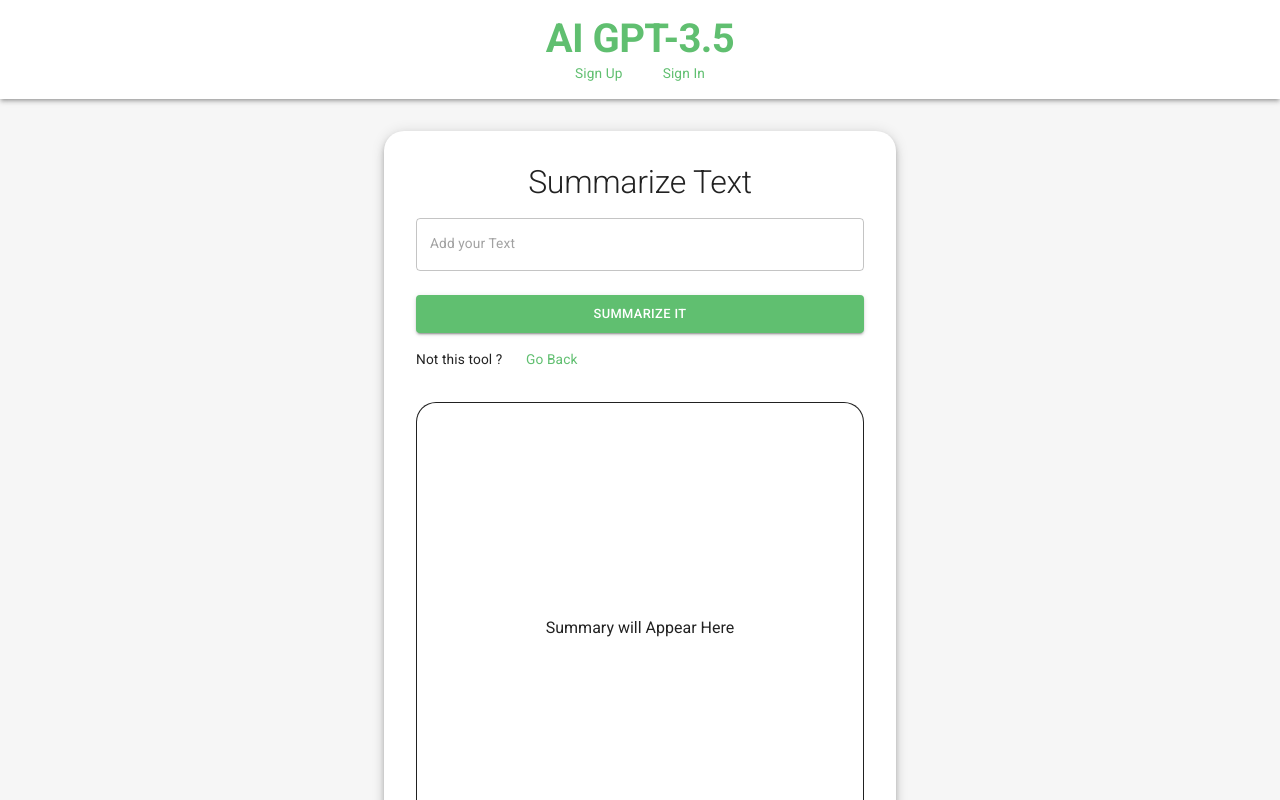
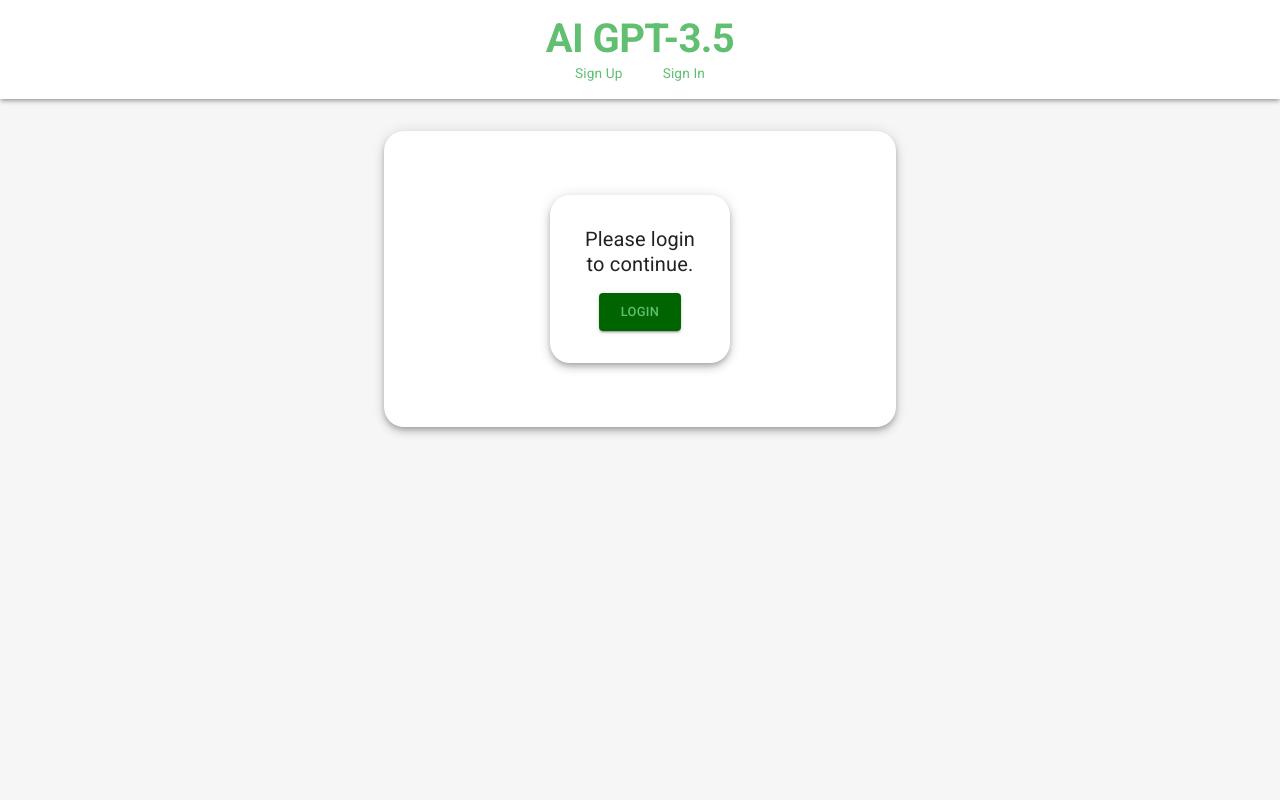
Before and after one commit to SundramAgarwal/personal-gpt-frontend, a React (Create React App) app: page /summary in a window 1280 px wide. Shown: the top 800 px of the page. Built offline with nearby package versions, Linux system fonts and the light colour scheme; no server answers.

Commit message:
logged in added

```diff
--- a/src/pages/Homepage.js
+++ b/src/pages/Homepage.js
@@ -1,13 +1,24 @@
 import React from "react";
-import { Box, Typography, Card, Stack } from "@mui/material";
-import { useNavigate } from "react-router-dom";
+import {
+  Box,
+  Typography,
+  Card,
+  Stack,
+  Button,
+  useTheme,
+  useMediaQuery,
+} from "@mui/material";
+import { Link, useNavigate } from "react-router-dom";
 import DescriptionRounded from "@mui/icons-material/DescriptionRounded";
 import FormatAlignLeftOutlined from "@mui/icons-material/FormatAlignLeftOutlined";
 import ChatRounded from "@mui/icons-material/ChatRounded";
+
 const Homepage = () => {
+  const theme = useTheme();
+  const loggedIn = JSON.parse(localStorage.getItem("authToken"));
+  const isNotMobile = useMediaQuery("(min-width: 1000px");
   const navigate = useNavigate();
   return (
-    <>
     <Box
       sx={{
         display: "flex",
@@ -21,6 +32,8 @@ const Homepage = () => {
         },
       }}
     >
+      {loggedIn ? (
+        <>
           <Box p={2}>
             <Typography variant="h4" mb={2} fontWeight="bold">
               Text Generation
@@ -177,8 +190,41 @@ const Homepage = () => {
               </Stack>
             </Card>
           </Box>
+        </>
+      ) : (
+        <>
+          <Box
+            width={isNotMobile ? "40%" : "80%"}
+            p={"2rem"}
+            m={"2rem auto"}
+            borderRadius={5}
+            sx={{ boxShadow: 5 }}
+            backgroundColor={theme.palette.background.alt}
+            textAlign="center"
+          >
+            <Typography variant="h4" mb={2}>
+              Please login to continue.
+            </Typography>
+            <Button
+              component={Link}
+              to="/login"
+              variant="contained"
+              size="large"
+              sx={{
+                color: "white",
+                animation: "blink 0.1s infinite alternate", // Faster blinking (0.5s)
+                "@keyframes blink": {
+                  "0%": { backgroundColor: "green" },
+                  "100%": { backgroundColor: "darkgreen" },
+                },
+              }}
+            >
+              Login
+            </Button>
           </Box>
         </>
+      )}
+    </Box>
   );
 };
 
--- a/src/pages/Summary.js
+++ b/src/pages/Summary.js
@@ -11,10 +11,11 @@ import {
 } from "@mui/material";
 import axios from "axios";
 import React, { useState } from "react";
-import { Link } from "react-router-dom";
+import { Link, useNavigate } from "react-router-dom";
 
 const Summary = () => {
   const theme = useTheme();
+  const loggedIn = JSON.parse(localStorage.getItem("authToken"));
   const isNotMobile = useMediaQuery("(min-width: 1000px");
 
   const [text, setText] = useState("");
@@ -22,7 +23,7 @@ const Summary = () => {
   const [error, setError] = useState("");
   const [showError, setShowError] = useState(false); // New state to control Collapse visibility
   const BACKEND_URL = process.env.REACT_APP_BACKEND_URL;
-
+  const navigate = useNavigate();
   const handleSubmit = async (e) => {
     e.preventDefault();
     try {
@@ -61,6 +62,8 @@ const Summary = () => {
           {error}
         </Alert>
       </Collapse>
+      {loggedIn ? (
+        <>
           <form onSubmit={handleSubmit}>
             <Typography variant="h2" textAlign={"center"}>
               Summarize Text
@@ -129,6 +132,40 @@ const Summary = () => {
               </Typography>
             </Card>
           )}
+        </>
+      ) : (
+        <>
+          <Box
+            width={isNotMobile ? "40%" : "80%"}
+            p={"2rem"}
+            m={"2rem auto"}
+            borderRadius={5}
+            sx={{ boxShadow: 5 }}
+            backgroundColor={theme.palette.background.alt}
+            textAlign="center"
+          >
+            <Typography variant="h4" mb={2}>
+              Please login to continue.
+            </Typography>
+            <Button
+              component={Link}
+              to="/login"
+              variant="contained"
+              size="large"
+              sx={{
+                color: "white",
+                animation: "blink 0.1s infinite alternate", // Faster blinking (0.5s)
+                "@keyframes blink": {
+                  "0%": { backgroundColor: "green" },
+                  "100%": { backgroundColor: "darkgreen" },
+                },
+              }}
+            >
+              Login
+            </Button>
+          </Box>
+        </>
+      )}
     </Box>
   );
 };
```
Lines whose indentation alone changed are shown as unchanged.
